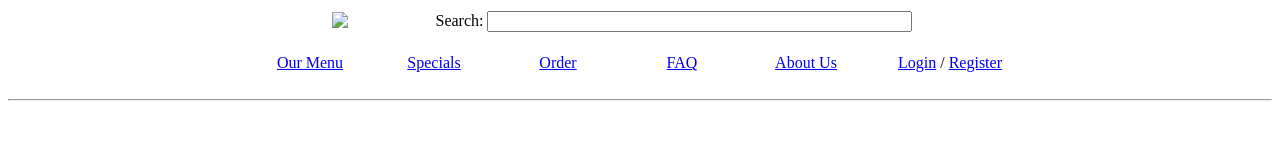
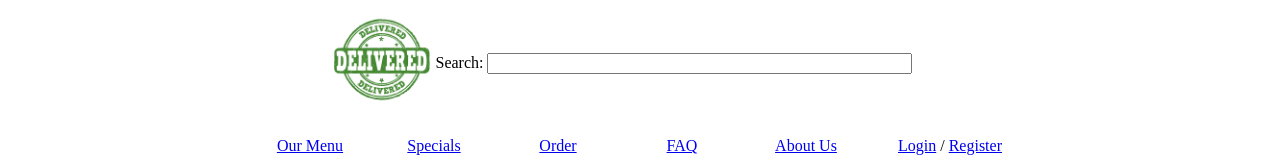
Before and after one commit to ThienTheCreator/CSC-317-group-project, a plain HTML site: page storefront/html/About Us.html in a window 1280 px wide. Shown: the top 164 px of the page. Drawn offline with Linux system fonts and the light colour scheme.

```diff
--- a/storefront/html/About Us.html
+++ b/storefront/html/About Us.html
@@ -13,7 +13,7 @@
 					<table align=center>
 						<tr>
 							<td align=left width="100px">
-								<img src="Pictures/Logo.png" width=100>
+								<a href="index.html"> <img src="img/Logo.png" alt="logo" height="100px" width="100px"></a>
 							</td>
 							<td align=center>
 								<label for="search">Search:</label>
```
Also changed, not shown: storefront/html/Menu.html (renamed from Our Menu.html).
